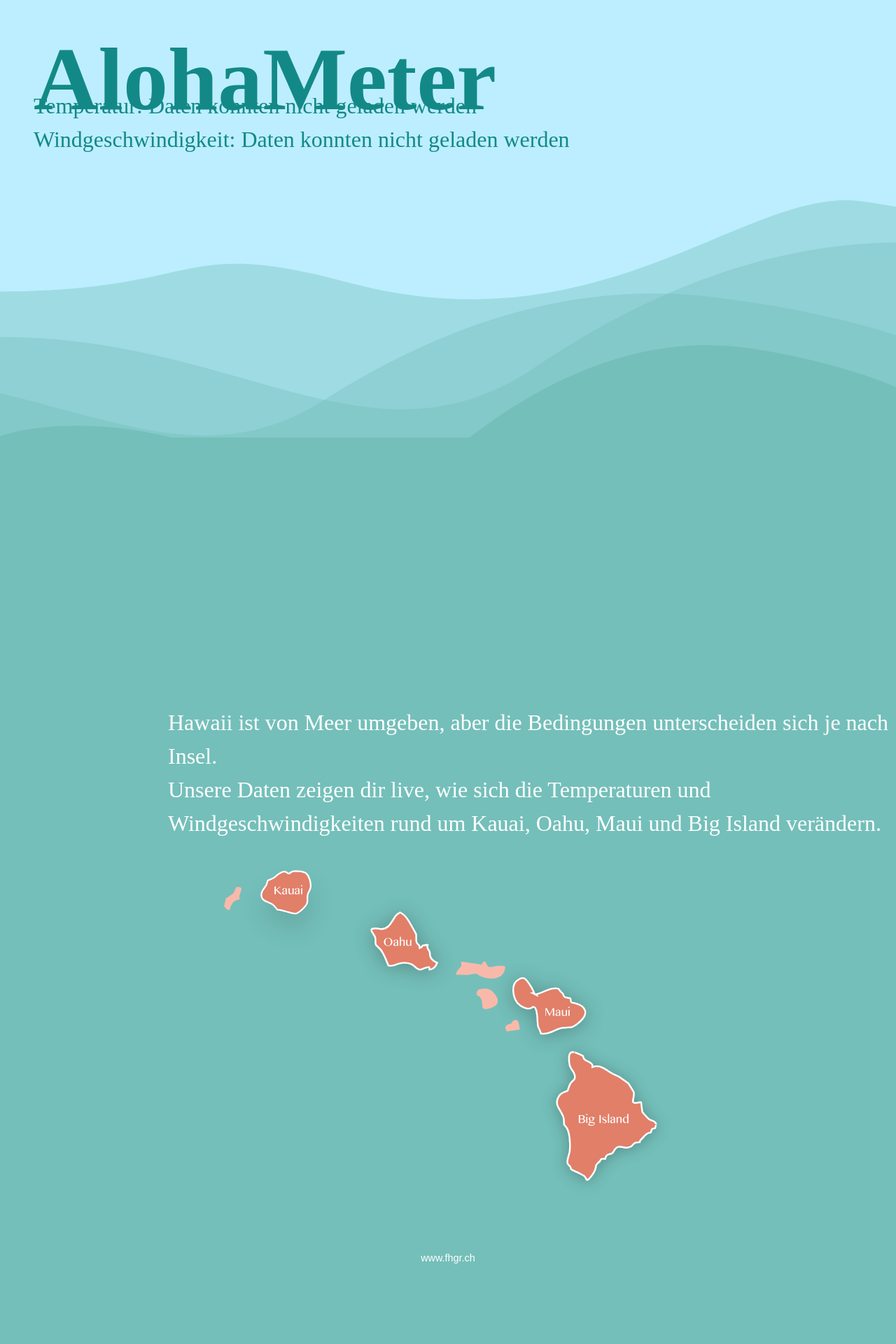
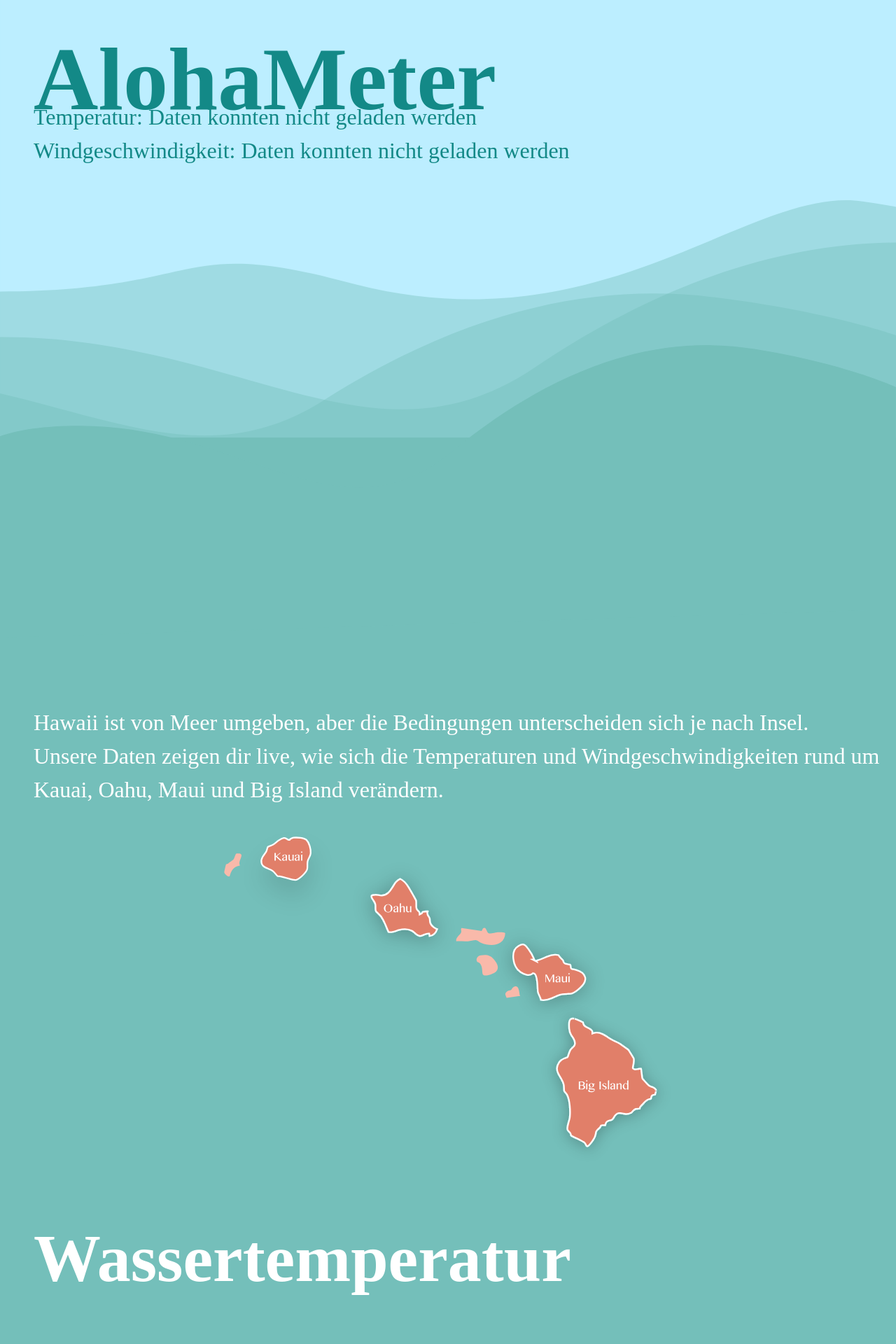
Before and after one commit to julediecoole/alohameter, a PHP site: page / in a window 1280 px wide; the page is wider, and only the part inside the window is pictured. Shown: the top 1920 px of that part at 70% size. Run offline with PHP 8.4, Linux system fonts and the light colour scheme.

Commit message:
style p und h2

```diff
--- a/index.html
+++ b/index.html
@@ -40,9 +40,7 @@
     </div>
 
 
-    <footer>
-        <p><a href="https://www.fhgr.ch">www.fhgr.ch</a></p>
-    </footer>
+
 
 
     <!-- Chart Wassertemperatur -->
@@ -88,4 +86,8 @@
 
 </body>
 
+<footer>
+    <p><a href="https://www.fhgr.ch">www.fhgr.ch</a></p>
+</footer>
+
 </html>
--- a/style.css
+++ b/style.css
@@ -64,24 +64,37 @@ h1 {
   font-size: 8rem;
   padding-left: 3rem;
 }
+/* titel2 */
+h2 {
+  text-align: left;
+  font-size: 6rem;
+  font-weight: bold;
+  padding-left: 3rem;
+  color: #ffffff;
+}
 
-#weather {
+
+p {
+  font-size: 2rem;
   text-align: left;
-  font-size: 2rem;
+  padding-left: 3rem;
+  line-height: 1.5;
+  color: #ffffff;
+}
+
+#weather p {
+  all: unset;               /* setzt alle globalen p-Stile zurück */
+  font-size: 2rem;          /* wendet deinen Wetterstil wieder an */
+  line-height: 1.5;
+  color: #138987;
   padding-left: 3rem;
   padding-right: 5px;
-  line-height: 0.5;
+  text-align: left;
   transform: translateY(-130px);
+  display: block;           /* nötig, da all: unset alles löscht */
 }
 
-/* infotext */
-.info {
-  text-align: left;
-  padding-left: 15rem;
-  line-height: 1.5;
-  font-size: 2rem;
-  color: white;
-}
+
 
 /* links */
 a {
```
